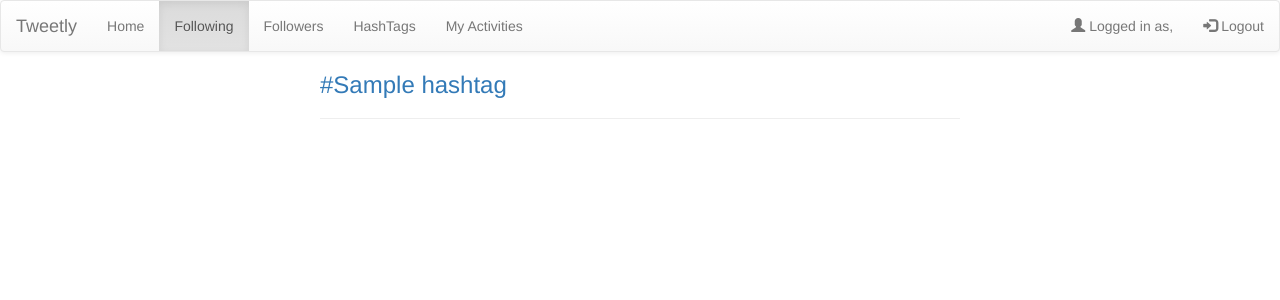
After one commit to abhijeetgurle/twitter-clone, a Django app: page /hashtags in a window 1280 px wide. The commit adds this page. Shown: the top 300 px of the page. Run offline with Django 3.2, Linux system fonts and the light colour scheme; tables that the repository leaves empty hold one stand-in row (values such as "Sample post"); some libraries are stand-ins or nearby versions.

Commit message:
hashtag tab completed

```diff
--- a/twitter_clone/templates/twitter_clone/base.html
+++ b/twitter_clone/templates/twitter_clone/base.html
@@ -27,7 +27,7 @@
       			<li><a href="{%url 'feed' %}">Home</a></li>
 	      		<li class="active"><a href="{%url 'following' %}">Following</a></li>
 	      		<li><a href="{%url 'follower'%}">Followers</a></li>
-	      		<li><a href="#">HashTags</a></li>
+	      		<li><a href="{%url 'hashtags'%}">HashTags</a></li>
             <li><a href="{%url 'my_activities'%}">My Activities</a></li>
     		</ul>
 
--- /dev/null
+++ b/twitter_clone/templates/twitter_clone/hashtags.html
@@ -0,0 +1,17 @@
+{% extends 'twitter_clone/base.html' %}
+{% load static %}
+{% block content %}
+
+<body>
+
+	<div class="feed">
+		{% for hashtag in hashtag_list %}
+		<div class="tweet">
+				<a href=""><h3>#{{ hashtag.name }}</h3></a>
+        		<hr>
+        </div>
+        {% endfor %}
+	</div>
+</body>
+
+{% endblock %}
--- a/twitter_clone/urls.py
+++ b/twitter_clone/urls.py
@@ -9,5 +9,6 @@ urlpatterns = [
     path('following', views.following, name='following'),
     path('follower',views.follower,name='follower'),
     path('my_activities',views.my_activities, name='my_activities'),
-    path('profile',views.profile,name='profile')
+    path('profile',views.profile,name='profile'),
+    path('hashtags',views.hashtags,name='hashtags'),
 ]
--- a/twitter_clone/views.py
+++ b/twitter_clone/views.py
@@ -4,6 +4,7 @@ from django.contrib.auth import authenticate, login, logout
 from .forms import SignUpForm
 from .models import Tweet
 from .models import Follow
+from .models import HashTag
 from django.utils import timezone
 from django.db.models import Q
 
@@ -137,3 +138,8 @@ def profile(request):
         'likes':likes
     }
     return render(request,'twitter_clone/profile.html',context)
+
+
+def hashtags(request):
+    hashtag_list = HashTag.objects.all()
+    return render(request,'twitter_clone/hashtags.html',{'hashtag_list' :hashtag_list})
```
Also changed, not shown: twitter_clone/migrations/0002_auto_20181111_1044.py (added).
